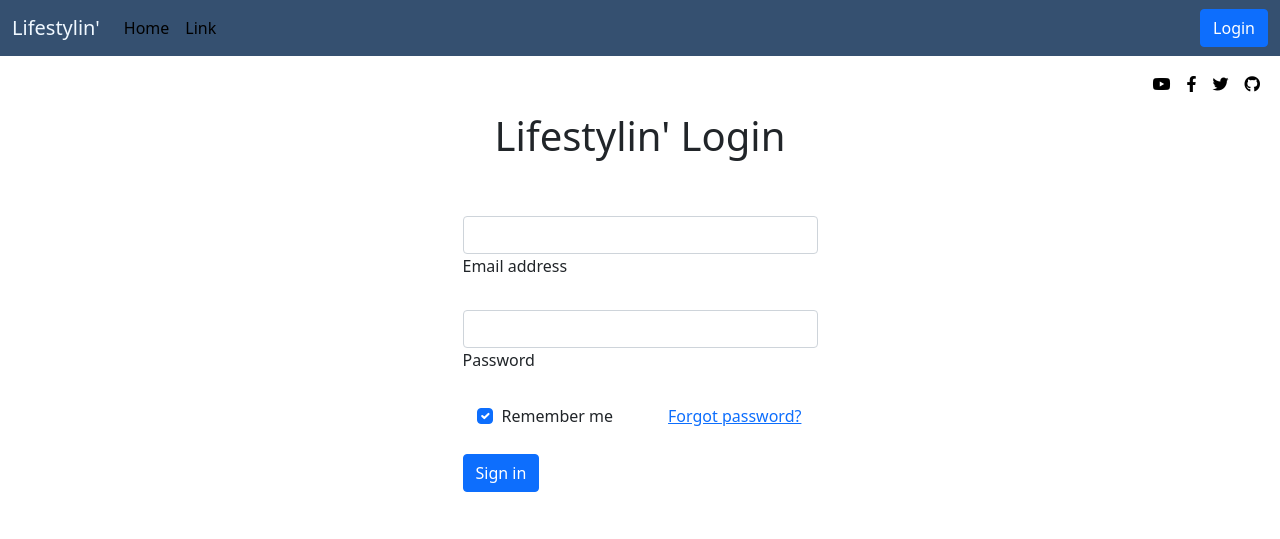
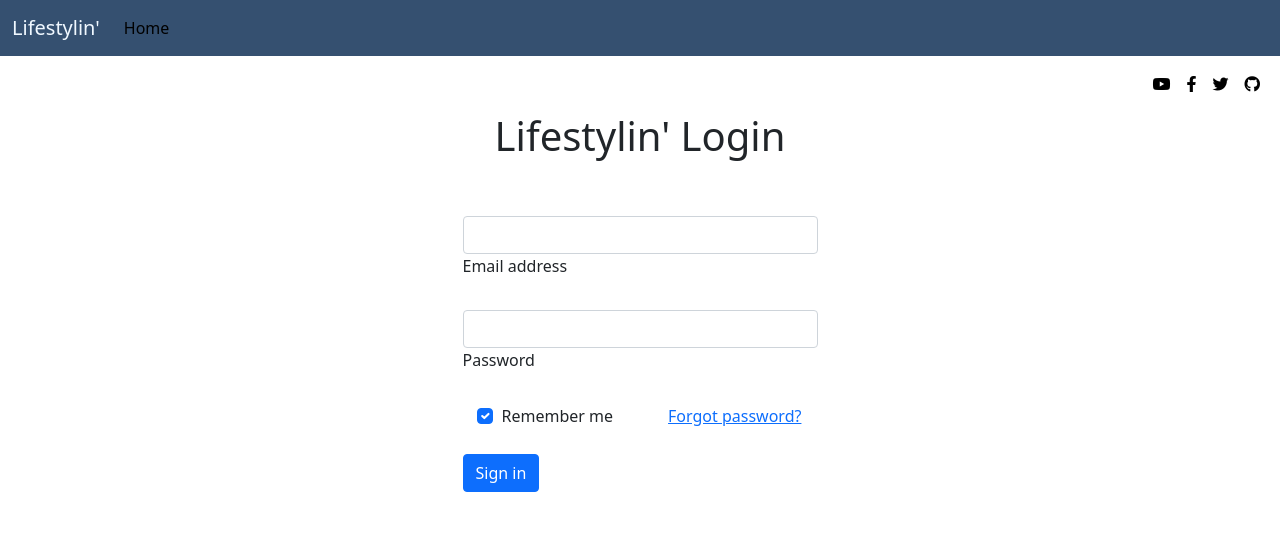
Before and after one commit to anthonypoon12/CalorieCounter, a Flask app: page / in a window 1280 px wide. Shown: the top 539 px of the page. Run offline with Flask 2, Linux system fonts and the light colour scheme; some libraries are stand-ins or nearby versions.

Commit message:
fixed login button, misc

```diff
--- a/Templates/login.html
+++ b/Templates/login.html
@@ -33,10 +33,7 @@
       <div class="collapse navbar-collapse" id="navbarSupportedContent">
         <ul class="navbar-nav me-auto mb-2 mb-lg-0">
           <li class="nav-item">
-            <a class="nav-link active" aria-current="page" href="Project5.html">Home</a>
-          </li>
-          <li class="nav-item">
-            <a class="nav-link" href="#">Link</a>
+            <a class="nav-link active" aria-current="page" href="{{url_for('Project5')}}">Home</a>
           </li>
           <li class="nav-item dropdown">
             <ul class="dropdown-menu" aria-labelledby="navbarDropdown">
@@ -49,9 +46,6 @@
             </ul>
           </li>
         </ul>
-        <form class="d-flex">
-          <a class="btn btn-primary" href="login.html" role="button">Login</a>
-        </form>
       </div>
     </div>
   </nav>
@@ -188,5 +182,5 @@
       </div>
     </footer>
   </body>
-  <script src="{{url_for('static', filename='Project.js')}}"></script>
+
   </html>
--- a/app.py
+++ b/app.py
@@ -2,7 +2,7 @@ from flask import Flask, render_template, request
 from flask_sqlalchemy import SQLAlchemy
 
 app=Flask(__name__)
-app.config['SQLALCHEMY_DATABASE_URI']='postgresql://postgres:password@localhost/login'#plug in ur real password and create a database w the name login
+app.config['SQLALCHEMY_DATABASE_URI']='postgresql://postgres:lolsmileyface2@localhost/login'#plug in ur real password and create a database w the name login
 db=SQLAlchemy(app)
 class Data(db.Model):
     __tablename__="data"
@@ -16,7 +16,7 @@ class Data(db.Model):
 @app.route("/")
 def login():
     return render_template("login.html")
-@app.route("/Project5",methods=['POST'])
+@app.route("/Project5",methods=['POST','GET'])
 def Project5():
     if request.method=='POST':
         email=request.form["email"]
@@ -25,7 +25,7 @@ def Project5():
         data=Data(email,password)
         db.session.add(data)
         db.session.commit()
-        return render_template("Project5.html")
+    return render_template("Project5.html")
 if __name__ == '__main__':
     app.debug=True
     app.run()
--- a/static/Project.js
+++ b/static/Project.js
@@ -12,6 +12,6 @@ async function search(name){
   gotData(data);
 }
 function gotData(data){
-  console.log(data.results[0].nutrition.nutrients[0].amount);
+  console.log(data.results[0].title,data.results[0].servings,data.results[0].nutrition.nutrients[0].amount);
 }
-// search("rice");
+search("fried");
```
Also changed, not shown: Templates/Project5.html (+2 -7 lines).
